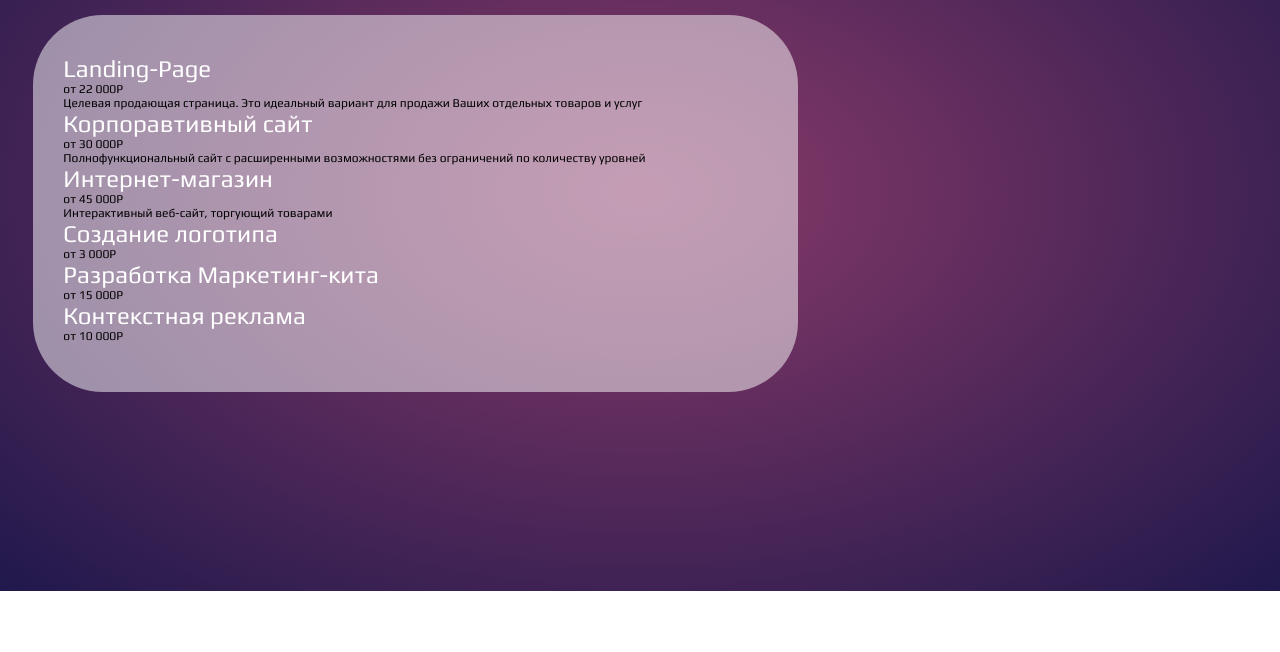
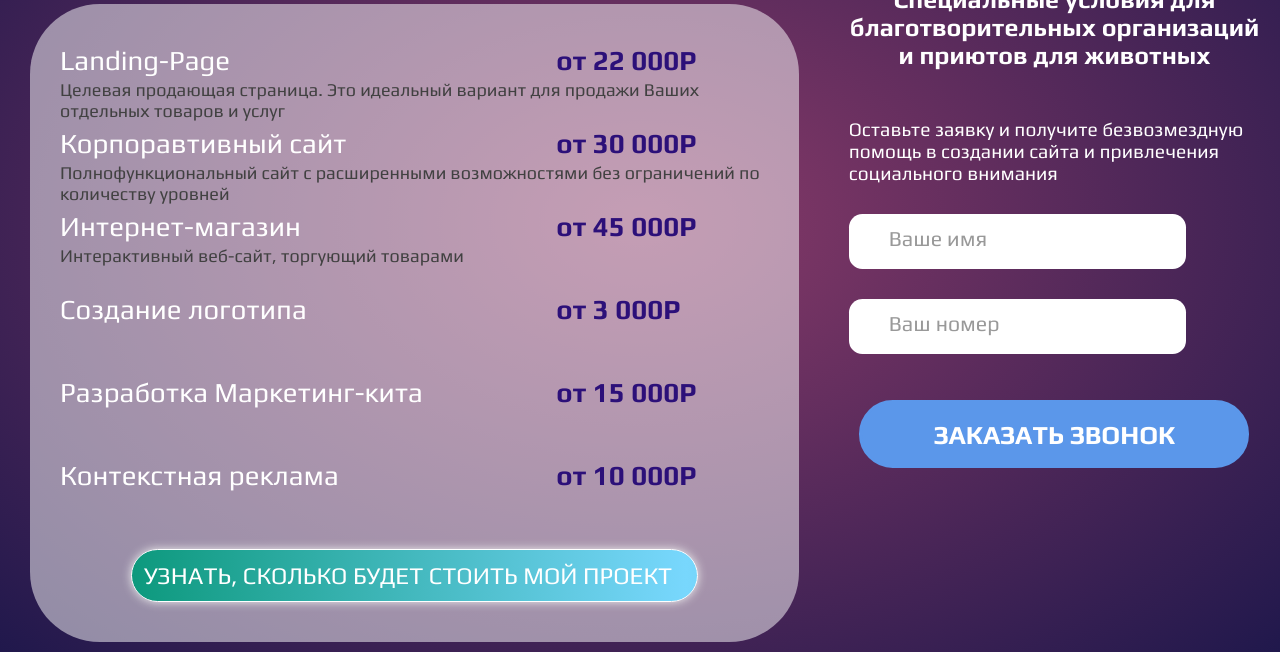
Before and after one commit to timoshenko4618/portfolio, a website: page landing/src/prices.html in a window 1280 px wide. Shown: the part 209-861 px from the top of the page. Before the commit the page ends 800 px from the top, so only its background shows below. Drawn offline with nearby package versions, Linux system fonts and the light colour scheme; files that its build step writes are made by us from their sources.

Commit message:
landing: prices 100% done

```diff
--- a/landing/src/prices.html
+++ b/landing/src/prices.html
@@ -72,6 +72,8 @@
                         <div class="prices__value">
                             от 3 000Р
                         </div>
+                        <div class="prices__comment">
+                        </div>
                     </div>
                     <div class="prices__list-item">
                         <div class="prices__name">
@@ -89,6 +91,28 @@
                             от 10 000Р
                         </div>
                     </div>
+                    <div class="prices__button-ask">
+                        <div class="button button--ask">
+                            узнать, сколько будет стоить мой проект
+                          </div>
+                    </div>
+                </div>
+                <div class="prices__form">
+                    <h1>
+                        Специальные условия для благотворительных организаций и приютов для животных
+                    </h1>
+                    Оставьте заявку и получите безвозмездную помощь в создании сайта и привлечения социального внимания
+
+                    <form action="#" name="order-call">
+                        <input type="text" size="40" placeholder="Ваше имя"   class="prices__input" id="prices_name">
+                        </input>
+                        <input type="tel" size="40" placeholder="Ваш номер"   class="prices__input" id="prices_phone-number">
+                    </form>
+                    <div class="prices__button-call">
+                        <div class="button button--call">
+                          заказать звонок
+                        </div>
+                    </div>
                 </div>
             <!-- </div> -->
 
--- a/landing/src/styles/button.scss
+++ b/landing/src/styles/button.scss
@@ -58,6 +58,12 @@ $green: #0a0;
   text-decoration: none;
   cursor: pointer;
 
+  &--call {
+    @include center;
+    @include button-blue-animated(15em, $blue,  $white, $blue, $blue, $white);
+      font-size: 26px;
+  }
+
   &--main {
     @include center;
     @include button-blue-animated(10em, $blue, $blue, transparent, $white, $blue);
@@ -101,6 +107,24 @@ $green: #0a0;
       font-size: 17px;
     }
 
+  }
+
+  &--ask {
+    margin-top: 0;
+    padding: 12px;
+    text-align: left;
+    font-size: 24px;
+    transition: 0.5s;
+    background-size: 200% auto;
+    border: solid 1px #fff;
+    color: white;
+    box-shadow: 0 0 10px #eee;
+    border-radius: 40px;
+    background-image: linear-gradient(to left,#0d997d 0%, #78d7fd 51%, #0d997d 100%);
+
+    &:hover {
+      background-position: right center;
+    }
   }
 
   &--order {
--- a/landing/src/styles/prices.scss
+++ b/landing/src/styles/prices.scss
@@ -4,12 +4,96 @@
                          "pricelist form ";
     // width: 100%;
     grid-template-columns: 62% 38%;
-    grid-template-rows: 15% 85%;
+    grid-template-rows: 8% 92%;
     gap: 20px;
     margin-top: 50px;
     margin-left: 20px;
     font-family: 'Play', sans-serif;
     font-size: 12px;
+
+    &__button-ask {
+        position: relative;
+        margin-top: 12px;
+        padding-right: 10%;
+        padding-left: 10%;
+    }
+
+    &__button-call {
+        position: relative;
+        margin-top: 80px;
+        padding-right: 10%;
+        padding-left: 10%;
+    }
+
+    &__form {
+        grid-area: form;
+        color: #fff;
+        font-size: 1.6em;
+        padding: 40px 30px;
+
+        h1 {
+            font-size: 1.3em;
+            text-align: center;
+            padding-bottom: 1.3em;
+        }
+    }
+
+    &__input {
+        // height: 3em;
+        background-color: #fff;
+        padding: 1.5em 0;
+        border-radius: 1em;
+        border: 0;
+        margin-top: 30px;
+
+        &::placeholder {
+            padding-left: 40px;
+            font-family: 'Play', sans-serif;
+            font-size: 1.6em;
+            color: #999;
+        }
+    }
+
+    &__list {
+        grid-area: pricelist;
+        border-radius: 70px;
+        padding: 40px 30px 20px;
+        background: rgba($color: #fff, $alpha: 0.5);
+
+        &-item {
+            height: 6.5em;
+            margin-top: 5px;
+            display: grid;
+            grid-template-areas: "name value"
+                                 "comment comment";
+
+            grid-template-columns: 70% 30%;
+            grid-template-rows: 45% 55%;
+
+            &:first-child {
+                margin-top: 0;
+            }
+        }
+    }
+
+    &__comment {
+        grid-area: comment;
+        color: rgba($color: #414141, $alpha: 1.0);
+        font-size: 1.5em;
+    }
+
+    &__name {
+        grid-area: name;
+        color: #fff;
+        font-size: 2.3em;
+    }
+
+    &__value {
+        grid-area: value;
+        color: rgba($color: #2c1079, $alpha: 1.0);
+        font-size: 2.3em;
+        font-weight: bold;
+    }
 
     &__title {
         grid-area: title;
@@ -26,25 +110,5 @@
         }
     }
 
-    &__form {
-        grid-area: form;
-    }
 
-    &__list {
-        grid-area: pricelist;
-        border-radius: 70px;
-        padding: 40px 30px;
-        background: rgba($color: #fff, $alpha: 0.5);
-
-        &-item {
-            display: grid;
-        }
-
-
-    }
-
-    &__name {
-        color: #fff;
-        font-size: 2em;
-    }
 }
```
Also changed, not shown: landing/src/order.html (+4 -2 lines), landing/src/styles/order.scss (+0 -11 lines).
